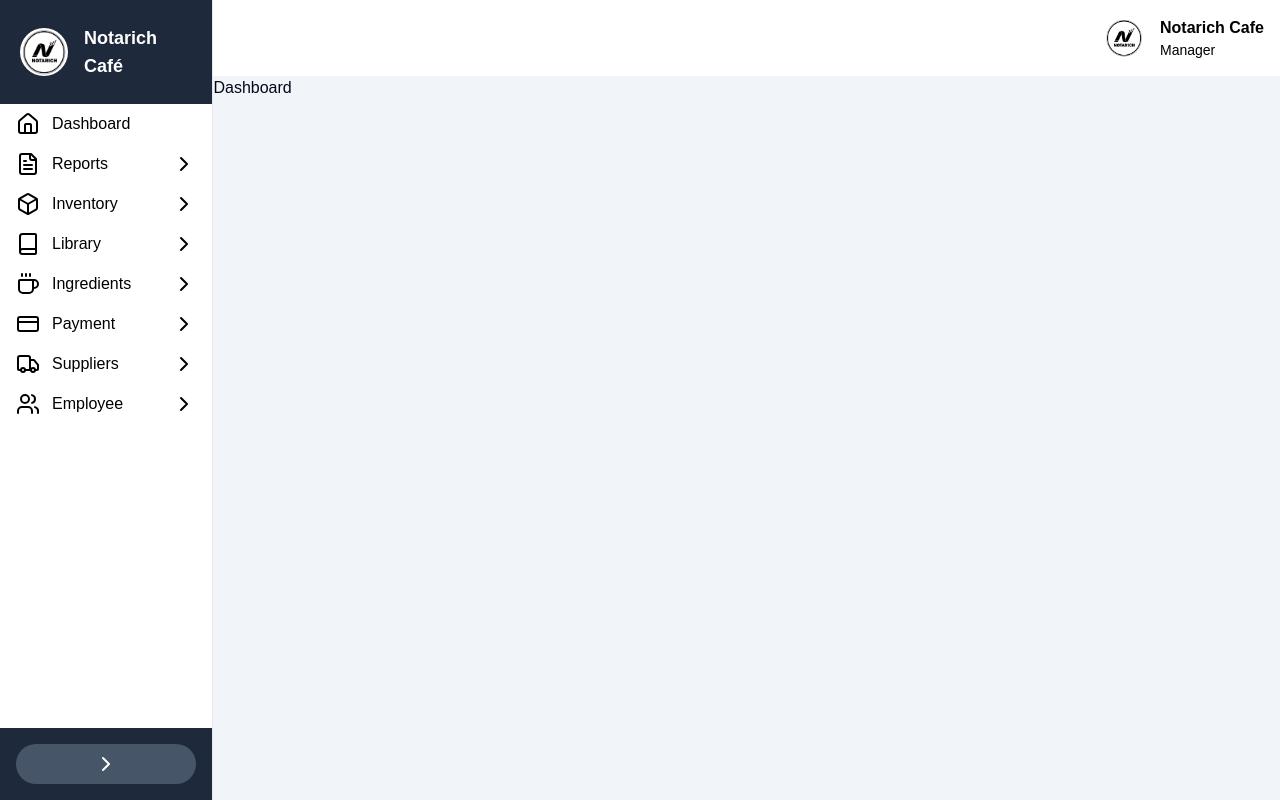
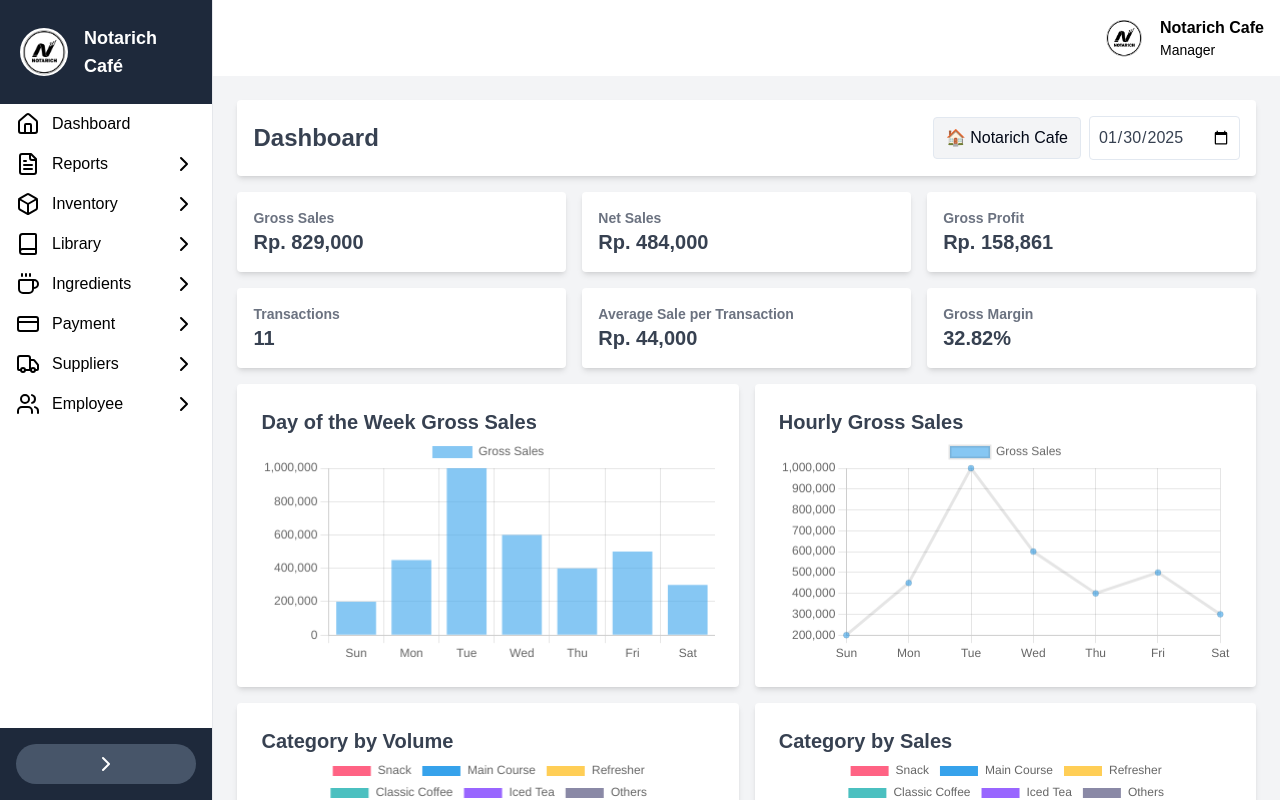
Before and after one commit to faizagst/pos-notarichcafe, a Next.js app: page /dashboard in a window 1280 px wide. Built offline with nearby package versions, Linux system fonts and the light colour scheme.

Commit message:
Update dashboard page.tsx

```diff
--- a/app/(back-office)/dashboard/page.tsx
+++ b/app/(back-office)/dashboard/page.tsx
@@ -1,9 +1,107 @@
-import React from 'react'
+"use client";
 
-const Dashboard = () => {
+import React from "react";
+import { Bar, Line, Pie } from "react-chartjs-2";
+import { Chart as ChartJS, CategoryScale, LinearScale, BarElement, Title, Tooltip, Legend, ArcElement, PointElement, LineElement } from "chart.js";
+
+ChartJS.register(CategoryScale, LinearScale, BarElement, Title, Tooltip, Legend, ArcElement, PointElement, LineElement);
+
+const DashboardPage: React.FC = () => {
+  const dashboardData = {
+    grossSales: 829000,
+    netSales: 484000,
+    grossProfit: 158861,
+    transactions: 11,
+    avgSalePerTransaction: 44000,
+    grossMargin: 32.82,
+    items: [
+      { name: "Dimsum", sold: 5, gross: 75000, net: 30000, profit: 30000 },
+      { name: "Nasi Goreng Notarich", sold: 3, gross: 75000, net: 50000, profit: -1828 },
+      { name: "Beef Teriyaki", sold: 3, gross: 99000, net: 33000, profit: -24804 },
+    ],
+  };
+
+  const salesData = {
+    labels: ["Sun", "Mon", "Tue", "Wed", "Thu", "Fri", "Sat"],
+    datasets: [
+      {
+        label: "Gross Sales",
+        data: [200000, 450000, 1000000, 600000, 400000, 500000, 300000],
+        backgroundColor: "rgba(54, 162, 235, 0.6)",
+      },
+    ],
+  };
+
+  const categoryData = {
+    labels: ["Snack", "Main Course", "Refresher", "Classic Coffee", "Iced Tea", "Others"],
+    datasets: [
+      {
+        label: "Category Sales",
+        data: [31.4, 28.9, 15.3, 13.2, 11.2, 5.0],
+        backgroundColor: ["#ff6384", "#36a2eb", "#ffce56", "#4bc0c0", "#9966ff", "#8a89a6"],
+      },
+    ],
+  };
+
   return (
-    <div>Dashboard</div>
-  )
-}
+    <div className="min-h-screen bg-gray-100 p-6">
+      {/* Header */}
+      <div className="bg-white p-4 rounded shadow-md flex items-center justify-between">
+        <h1 className="text-2xl font-bold text-gray-700">Dashboard</h1>
+        <div className="flex items-center space-x-2">
+          <span className="px-3 py-2 border rounded bg-gray-100">🏠 Notarich Cafe</span>
+          <input type="date" className="border p-2 rounded text-gray-700" defaultValue={new Date().toISOString().split('T')[0]} />
+        </div>
+      </div>
 
-export default Dashboard
+      {/* Sales Summary */}
+      <div className="mt-4 grid grid-cols-3 gap-4">
+        {[
+          { label: "Gross Sales", value: `Rp. ${dashboardData.grossSales.toLocaleString()}` },
+          { label: "Net Sales", value: `Rp. ${dashboardData.netSales.toLocaleString()}` },
+          { label: "Gross Profit", value: `Rp. ${dashboardData.grossProfit.toLocaleString()}` },
+          { label: "Transactions", value: dashboardData.transactions },
+          { label: "Average Sale per Transaction", value: `Rp. ${dashboardData.avgSalePerTransaction.toLocaleString()}` },
+          { label: "Gross Margin", value: `${dashboardData.grossMargin}%` },
+        ].map((item, index) => (
+          <div key={index} className="bg-white p-4 rounded shadow-md">
+            <h2 className="text-gray-500 text-sm font-semibold">{item.label}</h2>
+            <p className="text-xl font-bold text-gray-700">{item.value}</p>
+          </div>
+        ))}
+      </div>
+
+      {/* Sales Charts */}
+      <div className="mt-4 grid grid-cols-2 gap-4">
+        <div className="bg-white p-6 rounded shadow-md">
+          <h2 className="text-xl font-bold text-gray-700">Day of the Week Gross Sales</h2>
+          <Bar data={salesData} />
+        </div>
+        <div className="bg-white p-6 rounded shadow-md">
+          <h2 className="text-xl font-bold text-gray-700">Hourly Gross Sales</h2>
+          <Line data={salesData} />
+        </div>
+      </div>
+
+      {/* Category Breakdown */}
+      <div className="mt-4 grid grid-cols-2 gap-4">
+        <div className="bg-white p-6 rounded shadow-md">
+          <h2 className="text-xl font-bold text-gray-700">Category by Volume</h2>
+          <Pie data={categoryData} />
+        </div>
+        <div className="bg-white p-6 rounded shadow-md">
+          <h2 className="text-xl font-bold text-gray-700">Category by Sales</h2>
+          <Pie data={categoryData} />
+        </div>
+      </div>
+
+      {/* Top Items by Category */}
+      <div className="mt-4 bg-white p-6 rounded shadow-md">
+        <h2 className="text-xl font-bold text-gray-700">Top Items by Category</h2>
+        <Bar data={salesData} />
+      </div>
+    </div>
+  );
+};
+
+export default DashboardPage;
```
